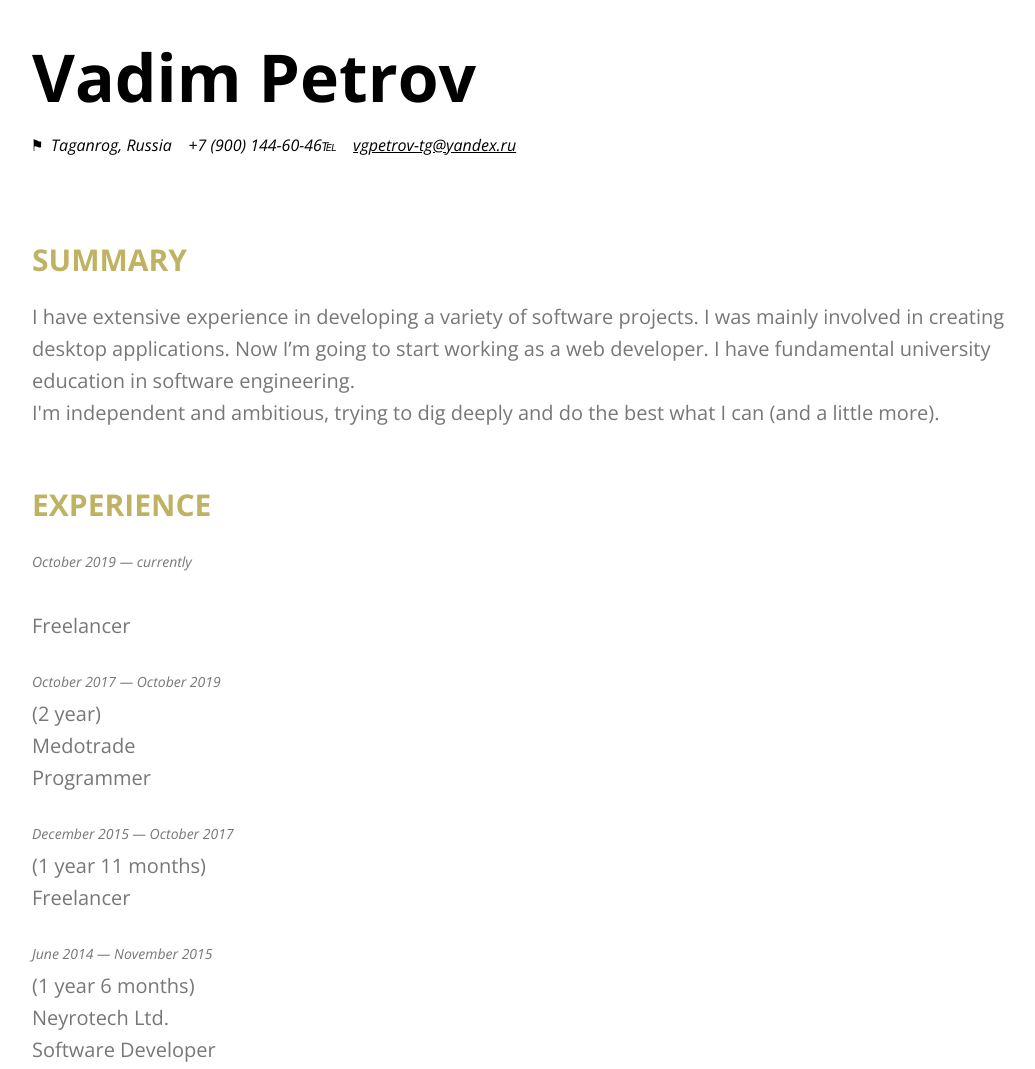
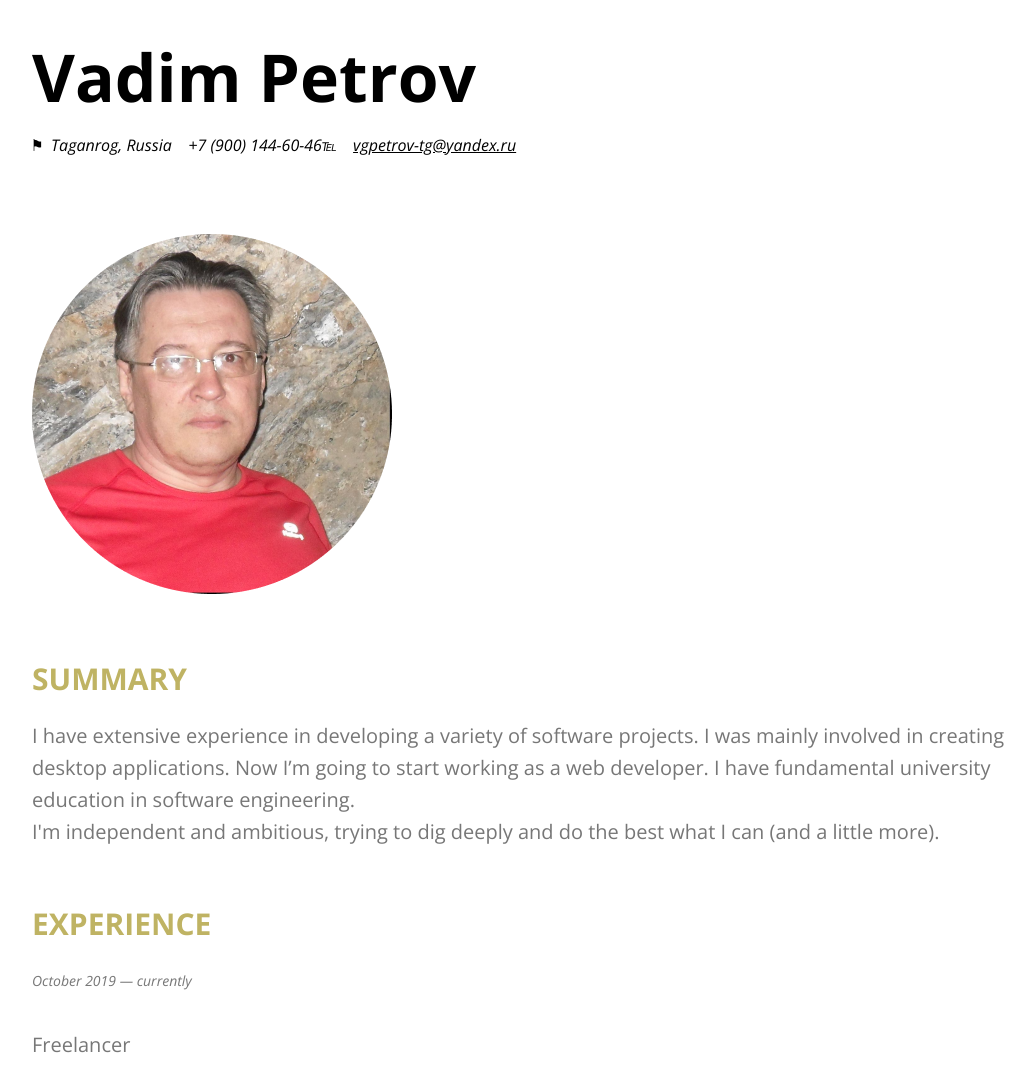
Before and after one commit to psgtag2019/rsschool-cv, a plain HTML site: page index.html in a window 1280 px wide. Shown: the top 1069 px of the page, without its empty margins (96-1131 px from the left). Drawn offline with nearby package versions, Linux system fonts and the light colour scheme.

Commit message:
feat: add my photo

```diff
--- a/index.html
+++ b/index.html
@@ -15,6 +15,7 @@
     </header>
     <main>
         <section class="secondary">
+            <img src="SDC12055_2.png" alt="photo" >
             <h2>Summary</h2>
             <p>
                 I have extensive experience in developing a variety of software projects. I was mainly involved in creating desktop applications. Now I’m going to start working as a web developer.
```
Also changed, not shown: SDC12055_2.png (added).
